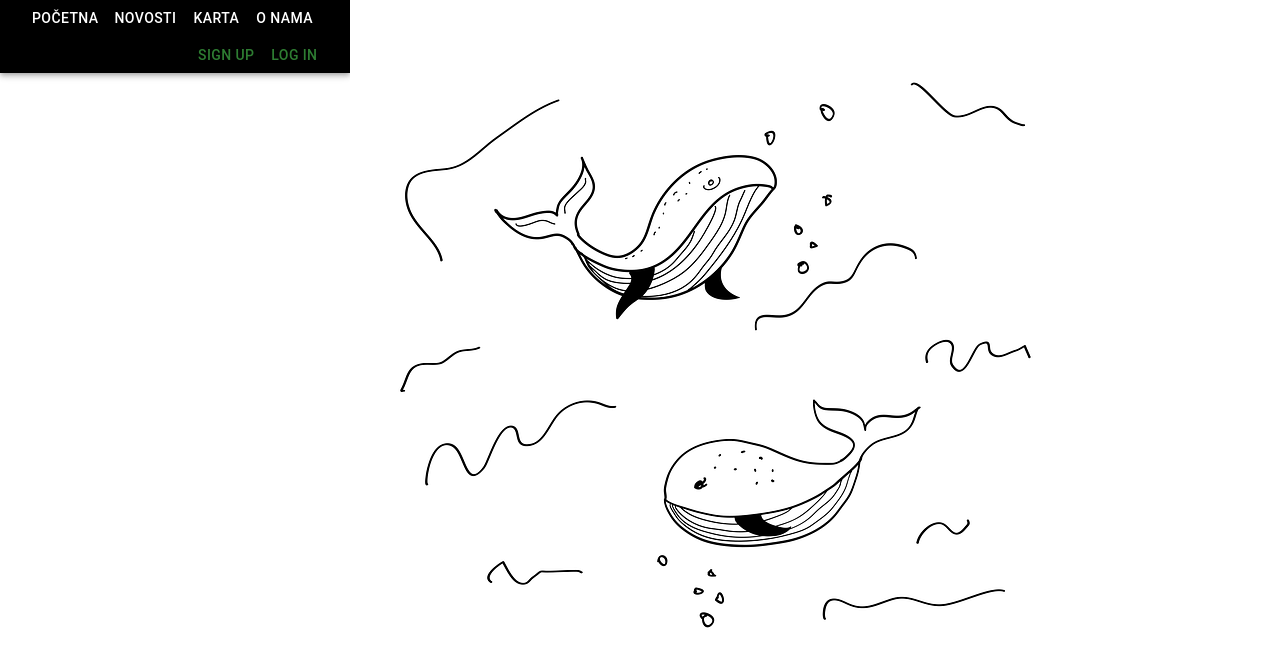
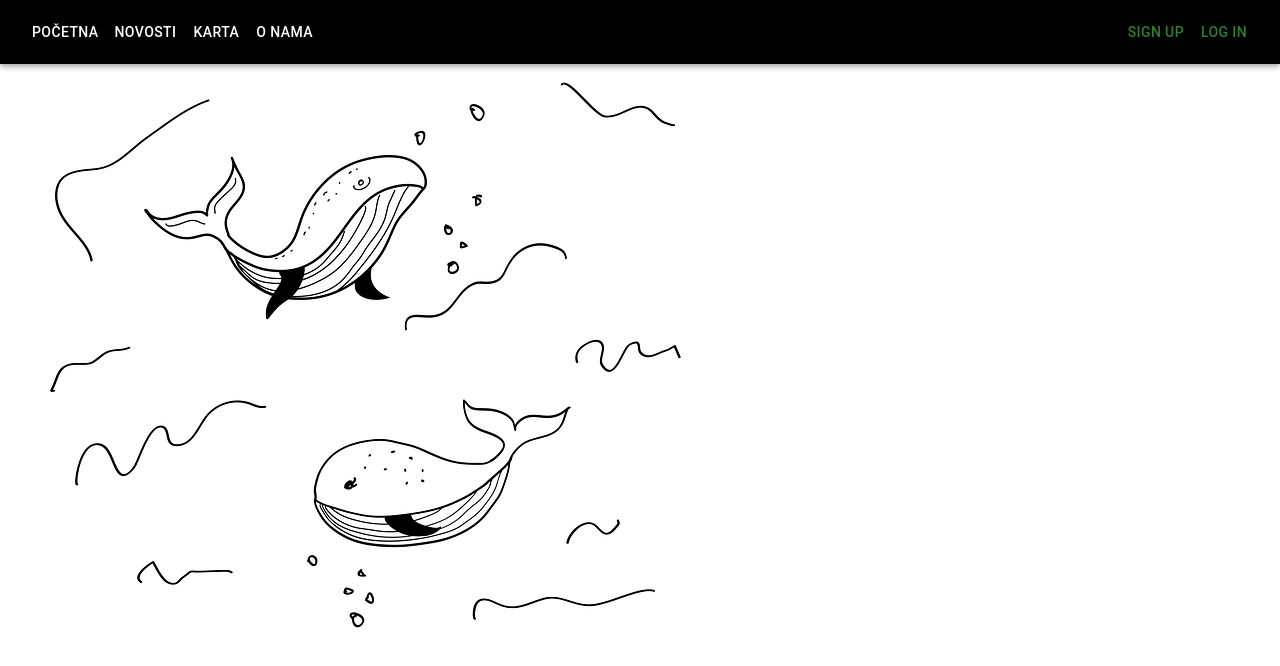
Before and after one commit to LeonardM01/Hackaton-website, a React (Create React App) app in the folder frontend/: page /about in a window 1280 px wide. Shown: the top 666 px of the page. Built offline with nearby package versions, Linux system fonts and the light colour scheme.

Commit message:
Edited the navbar

```diff
--- a/frontend/src/components/Navbar/Navbar.jsx
+++ b/frontend/src/components/Navbar/Navbar.jsx
@@ -12,7 +12,7 @@ function Navbar() {
 
   return (
     <Box sx={{ flexGrow: 1 }}>
-      <AppBar position="static">
+      <AppBar position="absolute">
         <Toolbar className={classes.toolbar}>
           {isMobile && (
             <IconButton
```
